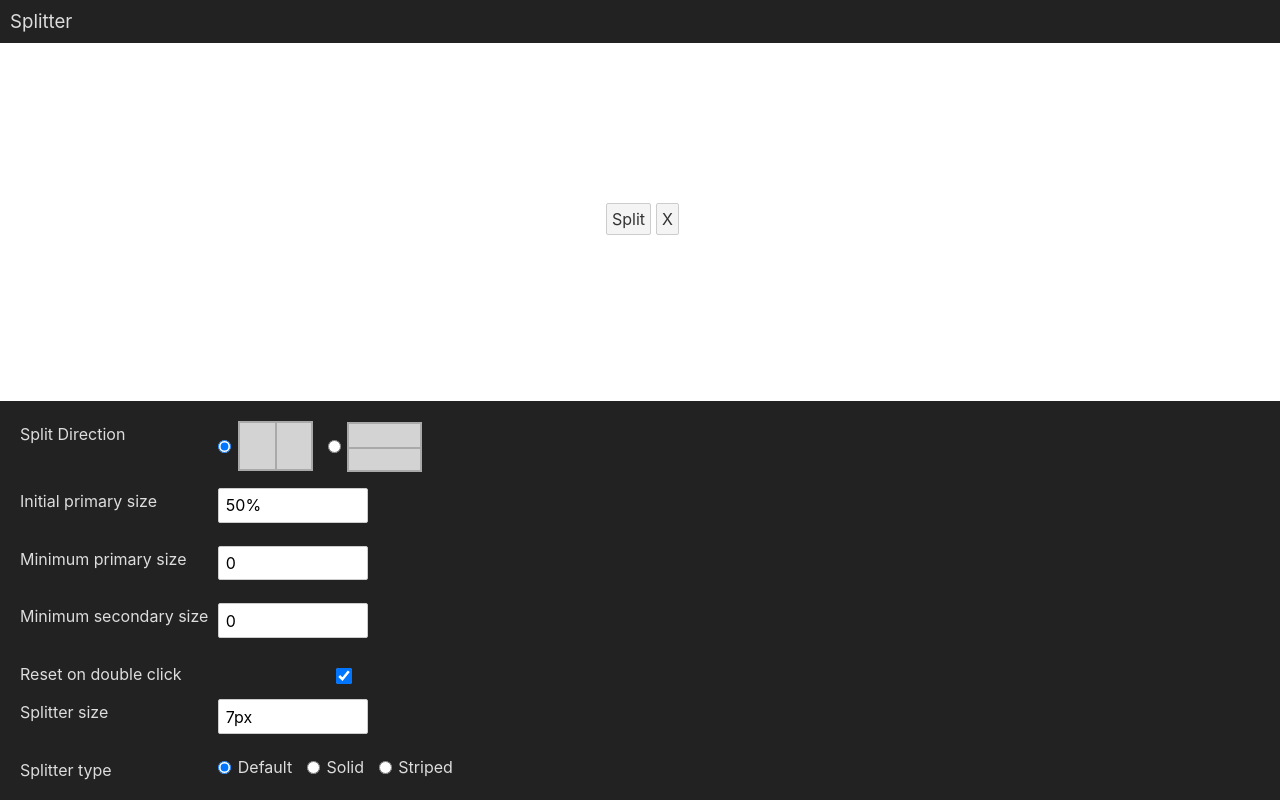
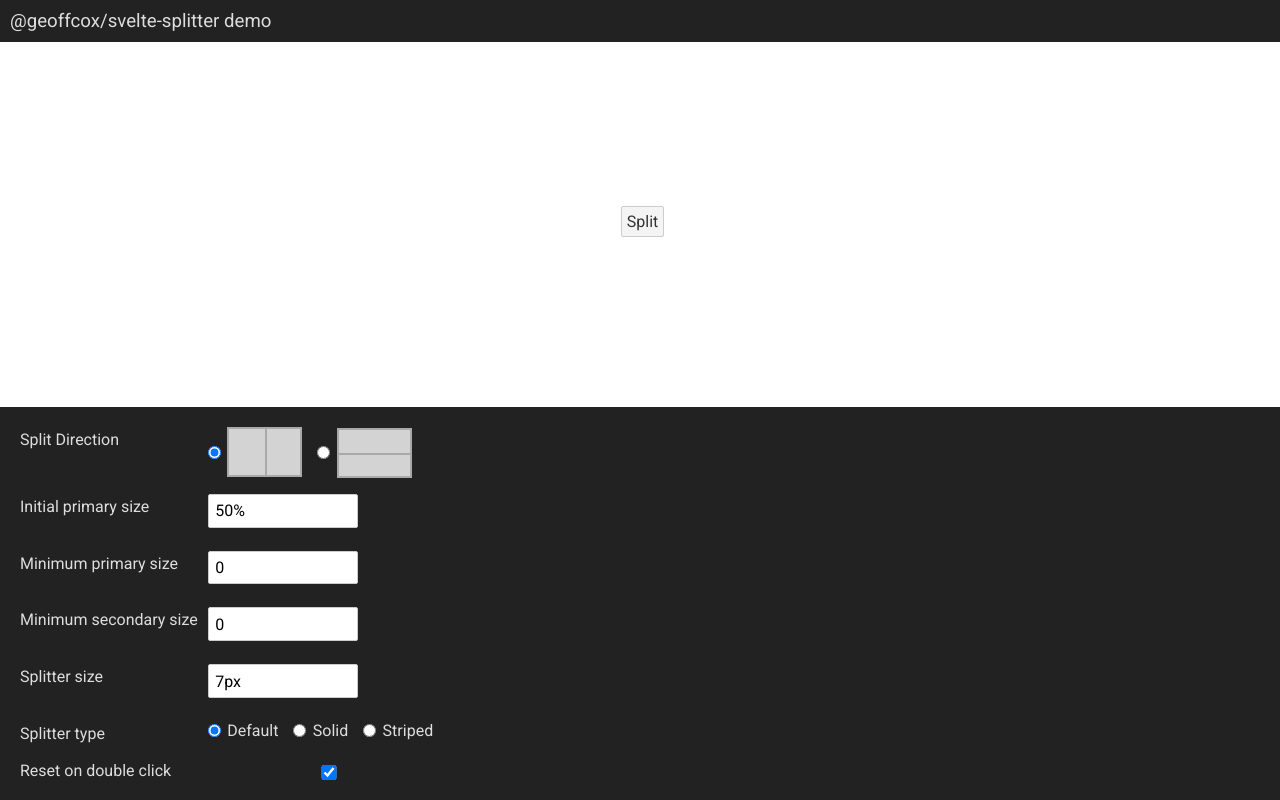
Before and after one commit to GeoffCox/svelte-splitter, a Svelte app: page / in a window 1280 px wide. Built offline with nearby package versions, Linux system fonts and the light colour scheme.

Commit message:
Demo improvements

```diff
--- a/public/global.css
+++ b/public/global.css
@@ -1,3 +1,5 @@
+@import url("https://fonts.googleapis.com/css2?family=Roboto:wght@300;400;500;700&display=swap");
+
 html, body {
 	position: relative;
 	width: 100%;
@@ -9,7 +11,12 @@ body {
 	margin: 0;
 	padding: 8px;
 	box-sizing: border-box;
-	font-family: -apple-system, BlinkMacSystemFont, "Segoe UI", Roboto, Oxygen-Sans, Ubuntu, Cantarell, "Helvetica Neue", sans-serif;
+	font-family: 'Roboto', 'Segoe UI', Tahoma, 'Geneva', Verdana, sans-serif;
+}
+
+body,
+div {
+  box-sizing: border-box;
 }
 
 a {
--- a/src/App.svelte
+++ b/src/App.svelte
@@ -6,7 +6,7 @@
 
 <div class="root">
   <div class="app">
-    <div class="header">Splitter</div>
+    <div class="header">@geoffcox/svelte-splitter demo</div>
     <div class="content">
       <DynamicPane id={uuid()} />
     </div>
--- a/src/DynamicPane.svelte
+++ b/src/DynamicPane.svelte
@@ -10,6 +10,7 @@
   // ----- Props ----- //
 
   export let id: string;
+  export let hasParent: boolean = false;
 
   // ----- Initialization ----- //
 
@@ -49,7 +50,11 @@
     const primaryId = splitInfo?.primaryId;
     const secondaryId = splitInfo?.secondaryId;
 
-    if (id && removeId && (removeId === primaryId || removeId === secondaryId)) {
+    if (
+      id &&
+      removeId &&
+      (removeId === primaryId || removeId === secondaryId)
+    ) {
       updatePercentFrozen.set(true);
       await tick();
       const oldId = id;
@@ -68,7 +73,6 @@
   };
 
   // ----- Event handlers ----- //
-
 
   const onSplit = () => {
     splitInfoById.update((n) => {
@@ -127,6 +131,7 @@
       <svelte:fragment slot="primary">
         <svelte:self
           id={splitInfo?.primaryId}
+          hasParent={true}
           bind:this={primaryPane}
           on:removeSplit={onRemovePrimarySplit}
         />
@@ -134,6 +139,7 @@
       <svelte:fragment slot="secondary">
         <svelte:self
           id={splitInfo?.secondaryId}
+          hasParent={true}
           bind:this={secondaryPane}
           on:removeSplit={onRemoveSecondarySplit}
         />
@@ -143,6 +149,7 @@
     <div class="actions-area">
       <div class="action-buttons">
         <button class="action-button" on:click={onSplit}> Split </button>
+        {#if hasParent}
           <button
             class="action-button"
             title="Remove split"
@@ -150,6 +157,7 @@
           >
             X
           </button>
+        {/if}
       </div>
     </div>
   {/if}
--- a/src/OptionsEditor.svelte
+++ b/src/OptionsEditor.svelte
@@ -44,12 +44,6 @@
     <input class="property-input" bind:value={$minPrimarySize} />
     <div class="property-label">Minimum secondary size</div>
     <input class="property-input" bind:value={$minSecondarySize} />
-    <div class="property-label">Reset on double click</div>
-    <input
-      class="property-checkbox"
-      type="checkbox"
-      bind:checked={$resetOnDoubleClick}
-    />
     <div class="property-label">Splitter size</div>
     <input class="property-input" bind:value={$splitterSize} />
     <div class="property-label">Splitter type</div>
@@ -85,6 +79,12 @@
         </div>
       </div>
     </div>
+    <div class="property-label">Reset on double click</div>
+    <input
+      class="property-checkbox"
+      type="checkbox"
+      bind:checked={$resetOnDoubleClick}
+    />
   </div>
 </div>
 
--- a/src/splitInfoStore.ts
+++ b/src/splitInfoStore.ts
@@ -7,6 +7,11 @@ import type { SplitInfo } from './types';
 export const splitInfoById = writable<Record<string, SplitInfo>>({});
 
 /**
+ * The ID of the top dynamic pane.
+ */
+export const rootDynamicPaneId = writable<string>('');
+
+/**
  * Centralizing updating percents in splitInfo's across all dynamic panes.
  */
 export const updatePercentFrozen = writable(false);
```
Lines whose indentation alone changed are shown as unchanged.
